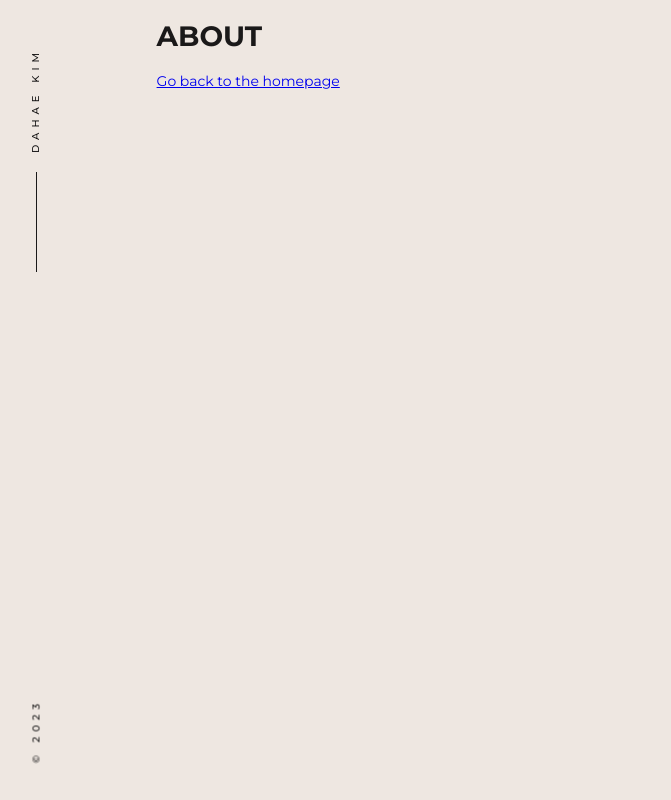
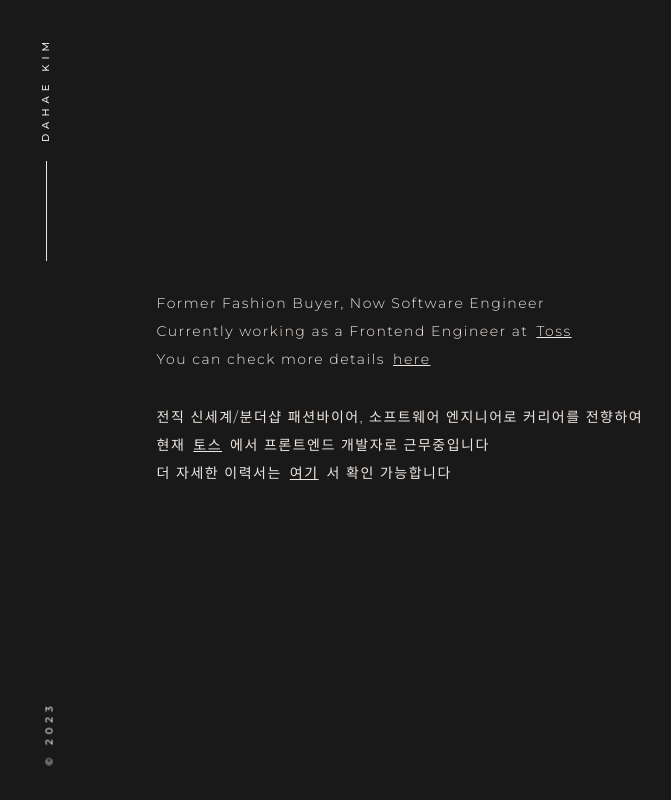
Before and after one commit to mydecent/dahae-kim, a Gatsby site: page /about in a window 1280 px wide. Shown: the whole page, without its empty margins (41-712 px from the left). Built offline with nearby package versions, Linux system fonts and the light colour scheme; Gatsby itself is replaced by a stand-in of ours; a web font is replaced by a local one.

Commit message:
feat: update about, contact pages

```diff
--- a/src/components/header.tsx
+++ b/src/components/header.tsx
@@ -27,9 +27,11 @@ const Header = ({ background = "light" }: Props) => {
 
   return (
     <Navbar background={background}>
-      <Title to="/">{data.site.siteMetadata?.title}</Title>
+      <Title to="/">{data.site.siteMetadata.title}</Title>
       <Line background={background} />
-      <Footer>© {new Date().getFullYear()}</Footer>
+      <Footer>
+        <CopyrightText>© {new Date().getFullYear()}</CopyrightText>
+      </Footer>
     </Navbar>
   );
 };
@@ -46,7 +48,7 @@ const Navbar = styled.nav<{ background: Background }>`
   width: 10%;
   padding-top: 60px;
   padding-bottom: 60px;
-  padding-left: 10px;
+  padding-left: 30px;
   color: ${({ background }) =>
     colors[background === "dark" ? "light" : "dark"]};
 `;
@@ -80,15 +82,19 @@ const Line = styled.div<{ background: Background }>`
 `;
 
 const Footer = styled.div`
+  display: flex;
+  flex-direction: column;
+  padding-right: 15px;
+  padding-left: 20px;
+  position: fixed;
+  bottom: 60px;
+`;
+
+const CopyrightText = styled.div`
   font-size: 10px;
   font-weight: 500;
   text-align: center;
   letter-spacing: 5px;
-  display: block;
-  padding-right: 15px;
-  padding-left: 20px;
   transform: rotate(-90deg);
   width: 110px;
-  position: fixed;
-  bottom: 60px;
 `;
--- a/src/components/layout.tsx
+++ b/src/components/layout.tsx
@@ -65,8 +65,14 @@ export default Layout;
 const Main = styled.div`
   position: relative;
   max-width: 90%;
+  width: 65%;
+  height: 90vh;
   margin-right: auto;
   margin-left: 10%;
   padding-right: 5%;
   padding-left: 5%;
+  padding-top: 5vh;
+  display: flex;
+  flex-direction: column;
+  justify-content: center;
 `;
--- a/src/pages/about.tsx
+++ b/src/pages/about.tsx
@@ -1,15 +1,94 @@
-import { Link } from "gatsby";
+import styled from "@emotion/styled";
 
-import Layout from "../components/layout";
+import Layout, { Background } from "../components/layout";
 import Seo from "../components/seo";
+import { colors } from "../styles/colors";
 
 const AboutPage = () => (
-  <Layout>
-    <h1>ABOUT</h1>
-    <Link to="/">Go back to the homepage</Link>
+  <Layout background="dark">
+    <div>
+      <Flex>Former Fashion Buyer, Now Software Engineer</Flex>
+      <Flex>
+        Currently working as a Frontend Engineer at{" "}
+        <Link
+          href="https://toss.im/"
+          rel="noopener noreferrer"
+          target="_blank"
+          data-tip
+          data-for="resume"
+          background="dark"
+        >
+          Toss
+        </Link>
+      </Flex>
+      <Flex>
+        You can check more details
+        <Link
+          href={`https://docs.google.com/document/d/1IfJhLs5G67eJf0nh8JePffLAungSJXtZHdZmcM88B-4/edit?usp=sharing`}
+          rel="noopener noreferrer"
+          target="_blank"
+          data-tip
+          data-for="resume"
+          background="dark"
+        >
+          here
+        </Link>
+      </Flex>
+    </div>
+    <div style={{ marginTop: 30 }}>
+      <Flex>
+        전직 신세계/분더샵 패션바이어, 소프트웨어 엔지니어로 커리어를 전향하여
+      </Flex>
+      <Flex>
+        현재{" "}
+        <Link
+          href="https://toss.im/"
+          rel="noopener noreferrer"
+          target="_blank"
+          data-tip
+          data-for="resume"
+          background="dark"
+        >
+          토스
+        </Link>
+        에서 프론트엔드 개발자로 근무중입니다
+      </Flex>
+      <Flex>
+        더 자세한 이력서는
+        <Link
+          href={`https://docs.google.com/document/d/1IfJhLs5G67eJf0nh8JePffLAungSJXtZHdZmcM88B-4/edit?usp=sharing`}
+          rel="noopener noreferrer"
+          target="_blank"
+          data-tip
+          data-for="resume"
+          background="dark"
+        >
+          여기
+        </Link>
+        서 확인 가능합니다
+      </Flex>
+    </div>
   </Layout>
 );
 
 export const Head = () => <Seo title="About" />;
 
 export default AboutPage;
+
+const Flex = styled.div`
+  display: flex;
+  gap: 8px;
+  letter-spacing: 1.5px;
+  line-height: 2;
+  font-weight: 300;
+`;
+
+const Link = styled.a<{ background: Background }>`
+  color: ${({ background }) =>
+    colors[background === "dark" ? "light" : "dark"]};
+
+  &:hover {
+    font-style: italic;
+    transition: all 0.5s;
+  }
+`;
--- a/src/pages/contact.tsx
+++ b/src/pages/contact.tsx
@@ -1,15 +1,84 @@
-import { Link } from "gatsby";
+import styled from "@emotion/styled";
+import { graphql, useStaticQuery } from "gatsby";
+import Layout, { Background } from "../components/layout";
+import Seo from "../components/seo";
+import { colors } from "../styles/colors";
 
-import Layout from "../components/layout";
-import Seo from "../components/seo";
+const ContactPage = () => {
+  const data = useStaticQuery(graphql`
+    query SiteSocialQuery {
+      site {
+        siteMetadata {
+          social {
+            email
+            linkedin
+            github
+          }
+        }
+      }
+    }
+  `);
 
-const ContactPage = () => (
-  <Layout>
-    <h1>CONTACT</h1>
-    <Link to="/">Go back to the homepage</Link>
-  </Layout>
-);
+  return (
+    <Layout background="dark">
+      <Flex>
+        Email:{" "}
+        <SocialLink
+          href={`mailto:${data.site.siteMetadata.social.email}`}
+          color="#ecc7c0"
+          data-tip
+          data-for="gmail"
+          background="dark"
+        >
+          dhkim1014@gmail.com
+        </SocialLink>
+      </Flex>
+      <Flex>
+        On the Internet:{" "}
+        <SocialLink
+          href={`https://linkedin.com/in/${data.site.siteMetadata.social.linkedin}`}
+          rel="noopener noreferrer"
+          target="_blank"
+          data-tip
+          data-for="linkedin"
+          background="dark"
+        >
+          LinkedIn
+        </SocialLink>
+        {"/"}
+        <SocialLink
+          href={`https://github.com/${data.site.siteMetadata.social.github}`}
+          rel="noopener noreferrer"
+          target="_blank"
+          data-tip
+          data-for="github"
+          background="dark"
+        >
+          Github
+        </SocialLink>
+      </Flex>
+    </Layout>
+  );
+};
 
 export const Head = () => <Seo title="Contact" />;
 
 export default ContactPage;
+
+const Flex = styled.div`
+  display: flex;
+  gap: 8px;
+  letter-spacing: 1.5px;
+  line-height: 2;
+  font-weight: 300;
+`;
+
+const SocialLink = styled.a<{ background: Background }>`
+  color: ${({ background }) =>
+    colors[background === "dark" ? "light" : "dark"]};
+
+  &:hover {
+    font-style: italic;
+    transition: all 0.5s;
+  }
+`;
--- a/src/pages/work/index.tsx
+++ b/src/pages/work/index.tsx
@@ -1,12 +1,9 @@
-import { Link } from "gatsby";
-
 import Layout from "../../components/layout";
 import Seo from "../../components/seo";
 
 const WorkPage = () => (
-  <Layout>
+  <Layout background="dark">
     <h1>WORK</h1>
-    <Link to="/">Go back to the homepage</Link>
   </Layout>
 );
 
```
Also changed, not shown: src/pages/index.tsx (+5 -16 lines).
